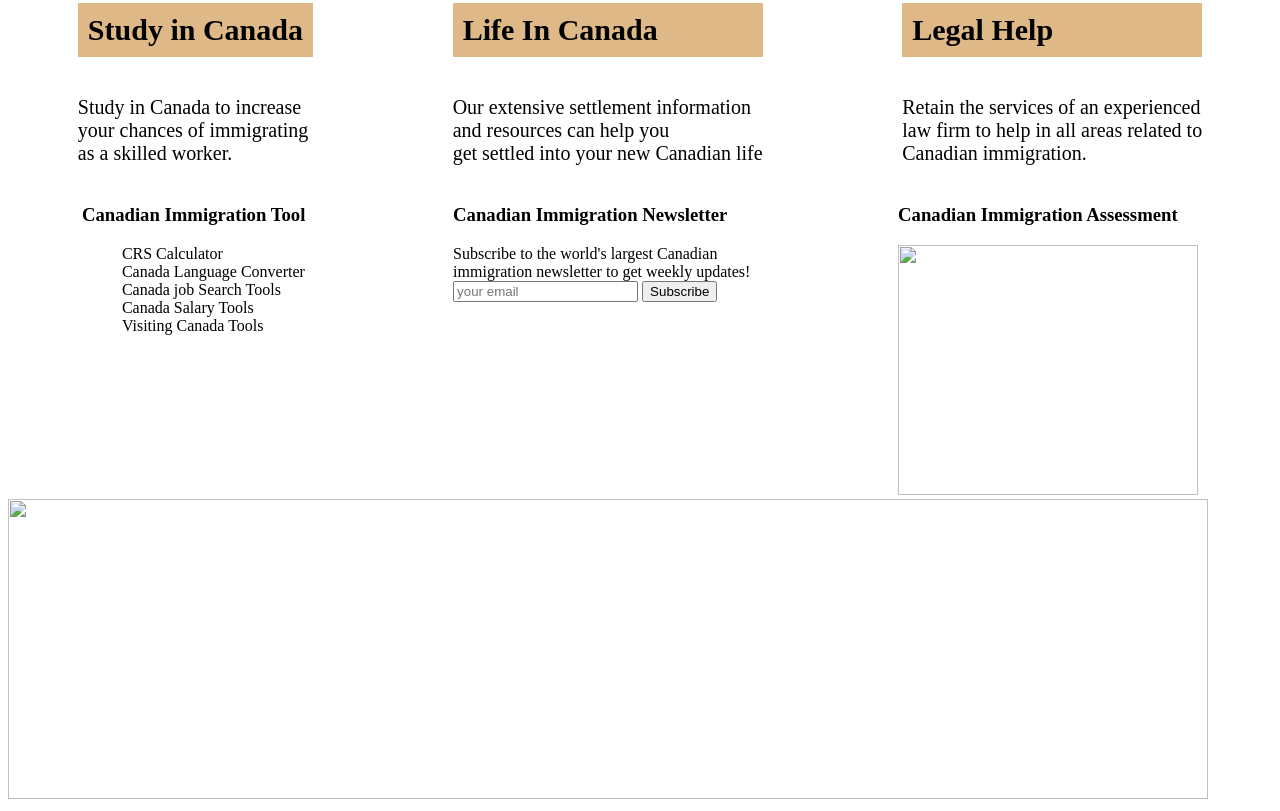
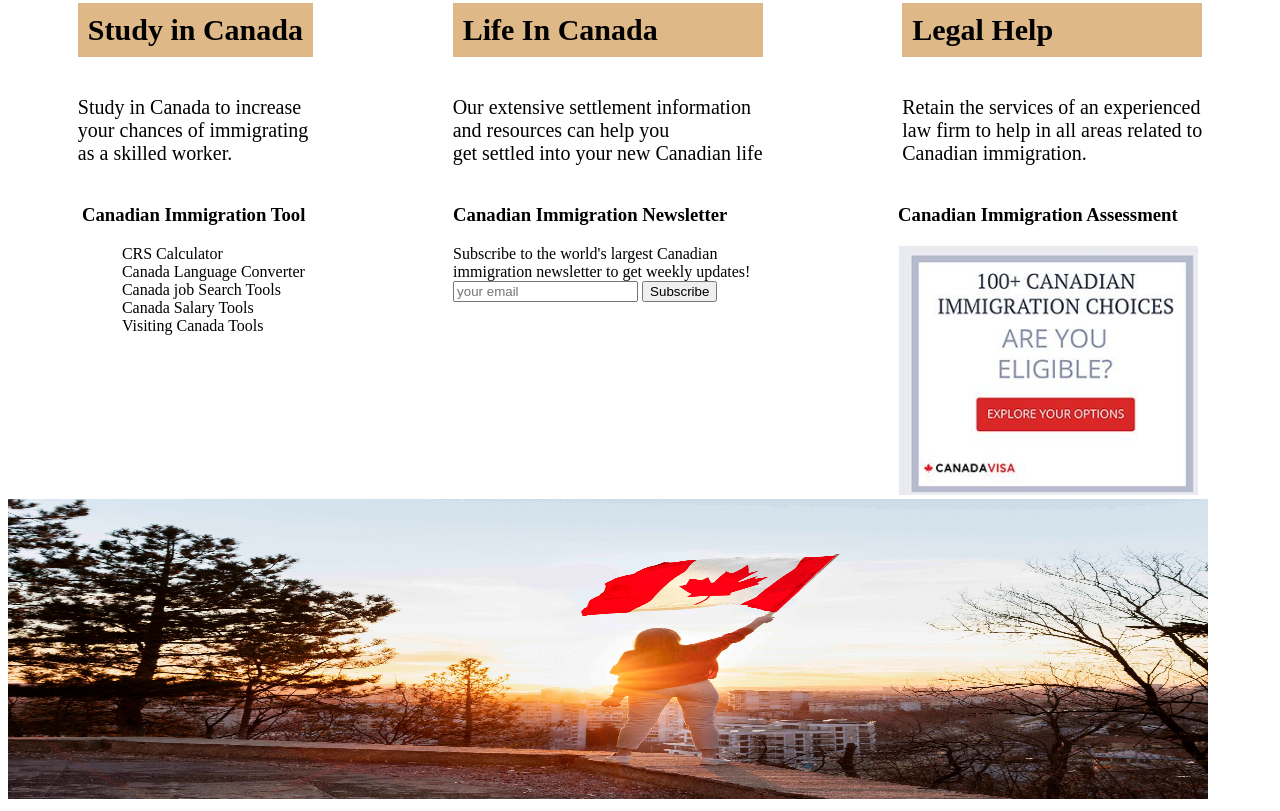
Before and after one commit to nishad2733/visa-new-3, a plain HTML site: page index.html in a window 1280 px wide. Shown: the part 1054-1865 px from the top of the page. Drawn offline with Linux system fonts and the light colour scheme; the site is published under a folder, as on GitHub Pages, so addresses that start at the root find nothing.

Commit message:
removed to / img

```diff
--- a/index.html
+++ b/index.html
@@ -113,14 +113,14 @@
             <h3>
                 Canadian Immigration Assessment
             </h3>
-            <img src="/img/canada imigration.JPG" alt=""  width="300px" height="250px" >
+            <img src="img/canada imigration.JPG" alt=""  width="300px" height="250px" >
            </div>
         </section>
     </main>
     <main>
     <section>
         <div>
-            <img src="/img/rsz_1full-shot-woman-with-canadian-flag.jpg" alt="" width="1200px" height="300px" >
+            <img src="img/rsz_1full-shot-woman-with-canadian-flag.jpg" alt="" width="1200px" height="300px" >
         </div>
     </section>
 </main>
```
